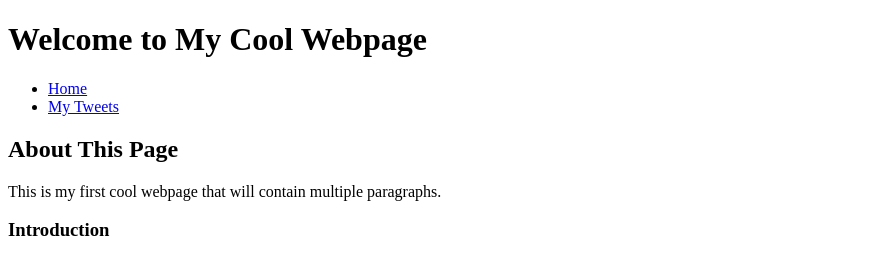
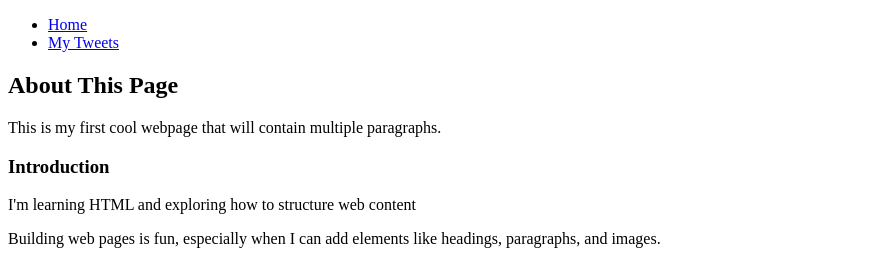
Before and after one commit to ggllawc4/My_First_Portfolio, a plain HTML site: page html_basic/index.html in a window 1280 px wide. Shown: the top 257 px of the page, without its empty margins (0-886 px from the left). Drawn offline with Linux system fonts and the light colour scheme.

Commit message:
Omit h1 in header

```diff
--- a/html_basic/index.html
+++ b/html_basic/index.html
@@ -11,7 +11,6 @@
 
         <header>
 
-            <h1>Welcome to My Cool Webpage</h1>
             <ul>
                 <li><a href="index.html">Home</a></li>
                 <li><a href="tweets.html">My Tweets</a></li>
```
